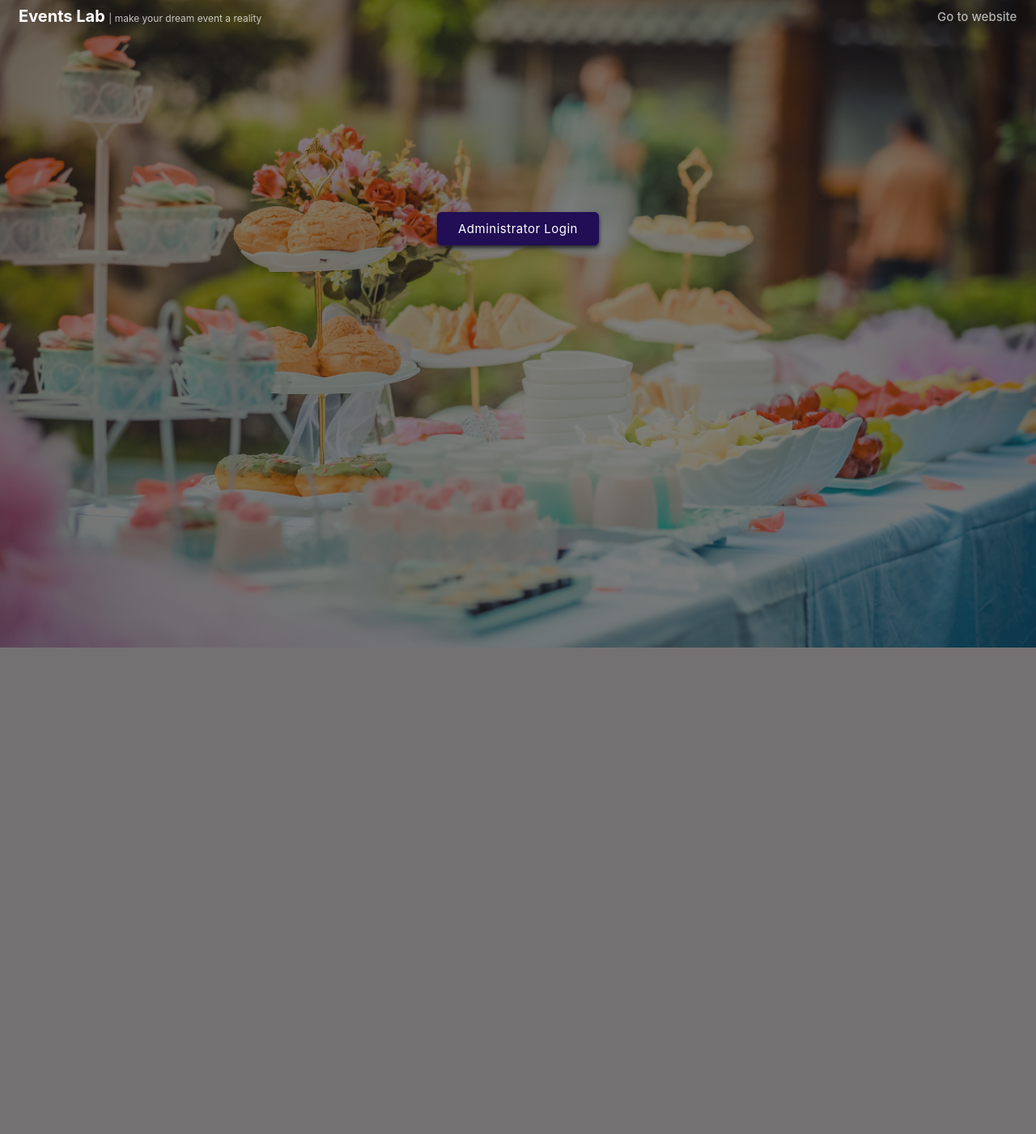
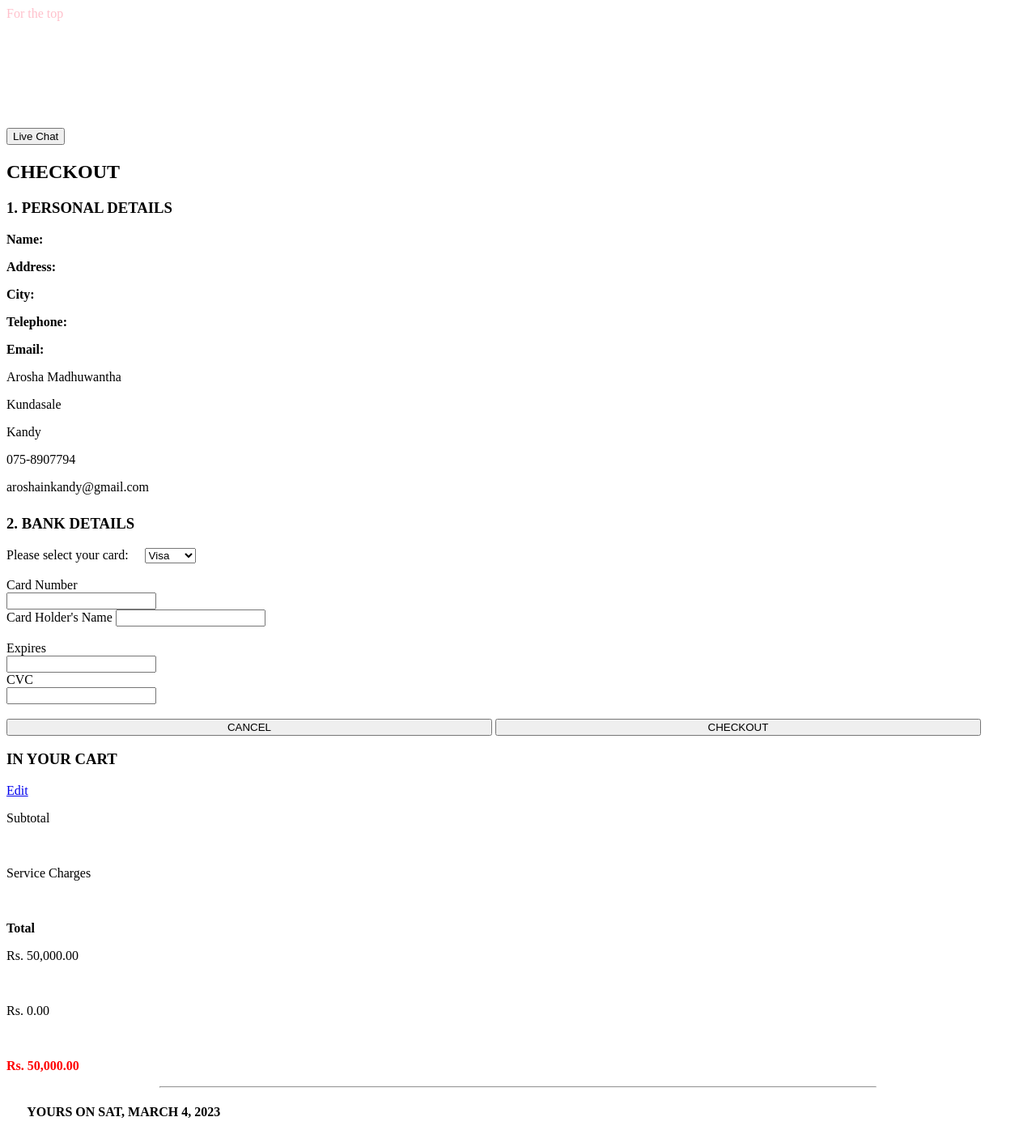
Before and after one commit to Dushanee/eventslab, a PHP site: page /eventslab/app/views/customer/checkout.html in a window 1280 px wide. Shown: the top 1401 px of the page at 81% size. Before the commit the page ends 800 px from the top, so only its background shows below. Run offline with PHP 8.4, Linux system fonts and the light colour scheme.

Commit message:
cart, orders list and checkout

```diff
--- /dev/null
+++ b/app/views/customer/checkout.html
@@ -0,0 +1,123 @@
+<!DOCTYPE html>
+<html>
+    <head>
+        <title>Checkout</title>
+        <link href='https://unpkg.com/boxicons@2.0.7/css/boxicons.min.css' rel='stylesheet'>
+        <link rel="stylesheet" href="./css/addtocart.css" />
+        <link rel="preconnect" href="https://fonts.googleapis.com">
+        <link rel="preconnect" href="https://fonts.gstatic.com" crossorigin>
+        <link href="https://fonts.googleapis.com/css2?family=Poppins&display=swap" rel="stylesheet">
+    </head>
+    <body>
+        <div style="color: pink; height: 150px;">For the top</div>
+        <div class="live-chat">
+            <button type="submit" class="liveChat" href="./chat.php">Live Chat</button>
+        </div>
+        <div class="checkout-fillings">
+            <h2>CHECKOUT</h2>
+        </div>
+        <div class="checkout-contents">
+            <div class="checkout-cage">
+              <div class="border-div">
+                <div class="heading-cage">
+                    <h3 class="data-heading">1. PERSONAL DETAILS</h3>
+                </div>
+                <div class="data-cage">
+                    <div class="label-cage">
+                        <p><b>Name: </b></p>
+                        <p><b>Address: </b></p>
+                        <p><b>City: </b></p>
+                        <p><b>Telephone: </b></p>
+                        <p><b>Email: </b></p>
+                    </div>
+                    <div class="Answer-cage">
+                        <p>Arosha Madhuwantha</p>
+                        <p>Kundasale</p>
+                        <p>Kandy</p>
+                        <p>075-8907794</p>
+                        <p>aroshainkandy@gmail.com</p>
+                    </div>
+                </div>
+              </div>
+               <div class="border-div"  style="margin-top: 2%;">
+                <div class="heading-cage">
+                    <h3 class="data-heading">2. BANK DETAILS</h3>
+                </div>
+                <div class="tocenter">
+                <div class="form">
+                    <form action="#paymentValidationpage">
+                        <div class="labelbank">
+                        <label for="cards">Please select your card:</label>&nbsp;&nbsp;&nbsp;&nbsp;
+                        <select name="cards" id="cards">
+                            <option value="visa">Visa</option>
+                            <option value="master">Master</option>
+                        </select>
+                        </div>
+                        <br />
+                        <div class="for-rows">
+                            <div class="cardnumber"><label for="card-number">Card Number</label></div>
+                            <input type="text" id="card-number" name="card-number"></input><br />
+                            <label for="card-holder">Card Holder's Name</label>
+                            <input type="text" id="card-holder" name="card-holder"></input>
+                        </div><br />
+                        <div class="for-cols">
+                            <div class="forcol-1">
+                                <label for="expires">Expires</label><br />
+                                <input type="text" id="expires" name="expires"></input>
+                            </div>
+                            <div class="forcol-2">
+                                <label for="cvc">CVC</label><br />
+                                <input type="text" id="cvc" name="cvc"></input>
+                            </div>
+                        </div><br />
+                        <div class="decision-buttons">
+                            <button type="submit" class="cancel" href="./addtocart.php" style="width: 600px; margin-left: 0px;">CANCEL</button>
+                            <button type= "submit" class="checkout" href="#payment-validation" style="width: 600px; margin-left: 0px;">CHECKOUT</button>
+                        </div>
+                    </form>
+                    </div>
+                </div>
+            </div>
+          </div>
+            <div class="summary-cage">
+              <div class="border-div">
+                <div class="cart-cage">
+                    <div class="heading-cage" style="background-color: var(--opacityReduced);">
+                        <h3 class="data-heading">IN YOUR CART</h3>
+                        <a class="edit" href="./addtocart.php">Edit</a>
+                    </div>
+                    <div class="cart-data-cage">
+                        <div class="cart-label-cage">
+                            <p>Subtotal</p><br />
+                            <p>Service Charges</p><br />
+                            <p><b>Total</b></p>
+                        </div>
+                        <div class="cart-answer-cage">
+                            <div class="numbers">
+                            <p>Rs. 50,000.00</p><br />
+                            <p>Rs. 0.00</p><br />
+                            <p style="color: red"><b>Rs. 50,000.00</b></p>
+                            </div>
+                        </div>
+                    </div>
+                    <hr style="width: 70%; align: center; color: lightgray;" />
+                </div>
+                <div class="confirmed-data-cage">
+                    <div class="confirmed-data-heading">
+                        <h4 style="margin-left: 2%;">YOURS ON SAT, MARCH 4, 2023</h4>
+                    </div>
+                    <div class="confirmed-data">
+                        <div class="confirmed-img-cage" style="margin-left: 2%">
+                            <img class="confirmed-img" src="./images/weddingHall.jpg" />
+                        </div>
+                        <div class="confirmed-description">
+                            <p class="service-name"><b>Hall Paradise - Araliya Guest House</b></p>
+                            <p class="service-description">Volumed for 100 guests.<br />Free Parking<br />Free Wi-Fi<br />278/A, Colombo St, Kandy</p>
+                        </div>
+                    </div>
+                </div>
+            </div>
+          </div>
+        </div>
+    </body>
+</html>
--- a/app/views/customer/order.html
+++ b/app/views/customer/order.html
@@ -10,7 +10,6 @@
 </head>
 
 <body>
-    <p>Hi!</p>
     <div style="height: 200px">
         to nav bar
     </div>
```
Also changed, not shown: public/css/customer/order.css (+166 -6 lines).
